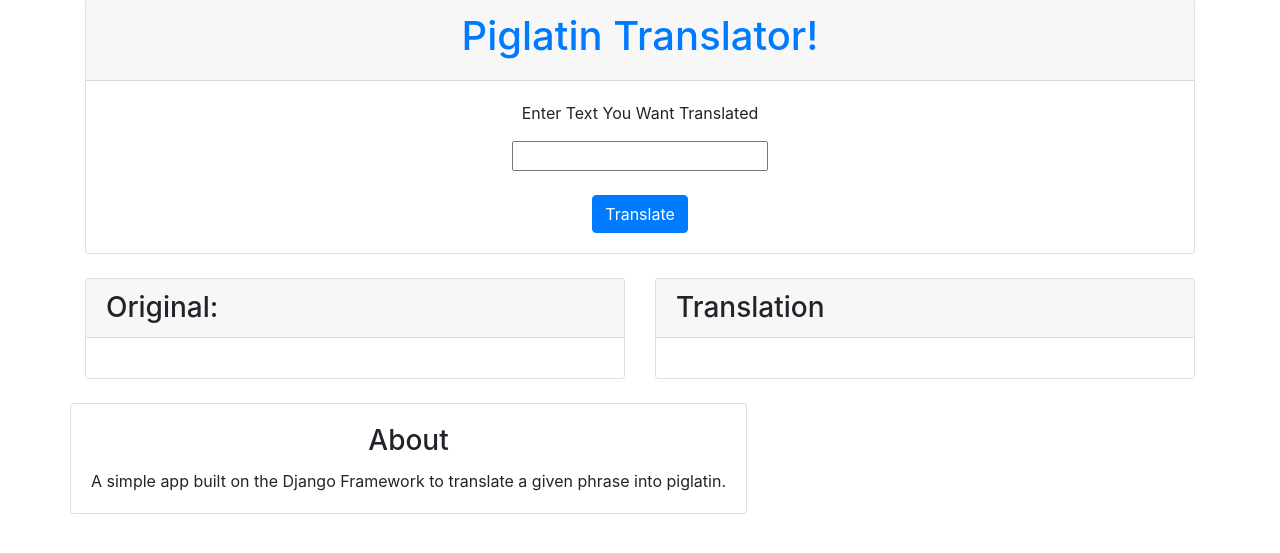
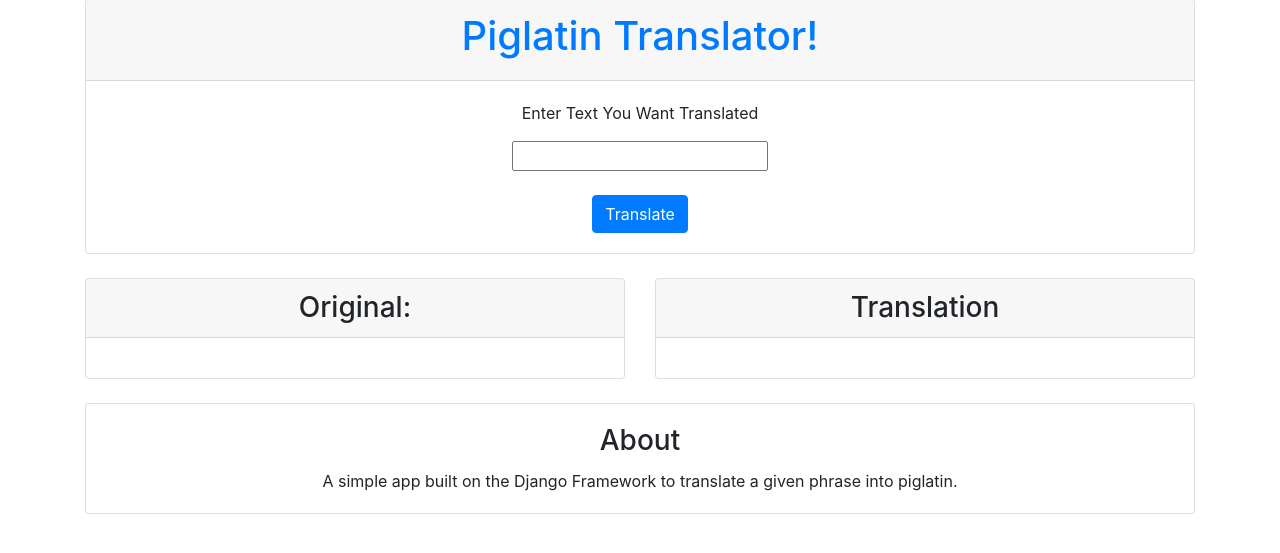
Before and after one commit to devnixio/django_piglatin, a Django app: template templates/translate.html in a window 1280 px wide. Shown: the part 25-578 px from the top of the page. Run offline with Django 3.2, Linux system fonts and the light colour scheme; the template is opened without the code that fills it, so the values that code supplies are empty; some libraries are stand-ins or nearby versions.

Commit message:
staging for push to git server

```diff
--- a/templates/home.html
+++ b/templates/home.html
@@ -3,7 +3,7 @@
 
 <head>
     <title>
-        Translator
+        Home | Translator
     </title>
     <meta charset="utf-8">
     <link rel="stylesheet" href="https://maxcdn.bootstrapcdn.com/bootstrap/4.0.0-beta.2/css/bootstrap.min.css" integrity="sha384-PsH8R72JQ3SOdhVi3uxftmaW6Vc51MKb0q5P2rRUpPvrszuE4W1povHYgTpBfshb" crossorigin="anonymous">
@@ -39,7 +39,7 @@
 
         <br>
 
-        <div class="row">
+        <div class="">
             <footer class="card text-center">
                 <div class="card-body">
                     <h3 class="card-title">About</h3>
--- a/templates/translate.html
+++ b/templates/translate.html
@@ -1,8 +1,6 @@
-{% extends 'home.html' %}
-
-    {% block translation %}
+{% extends 'home.html' %} {% block translation %}
 <div class="col-md-6">
-            <div class="card">
+    <div class="card text-center">
         <h3 class="card-header">Original:</h3>
         <div class="card-body">
             <p class="card-text">{{ original }}</p>
@@ -10,7 +8,7 @@
     </div>
 </div>
 <div class="col-md-6">
-            <div class="card">
+    <div class="card text-center">
         <h3 class="card-header">Translation</h3>
         <div class="card-body">
             <p class="card-text">{{ translation }}</p>
```
Lines whose indentation alone changed are shown as unchanged.
